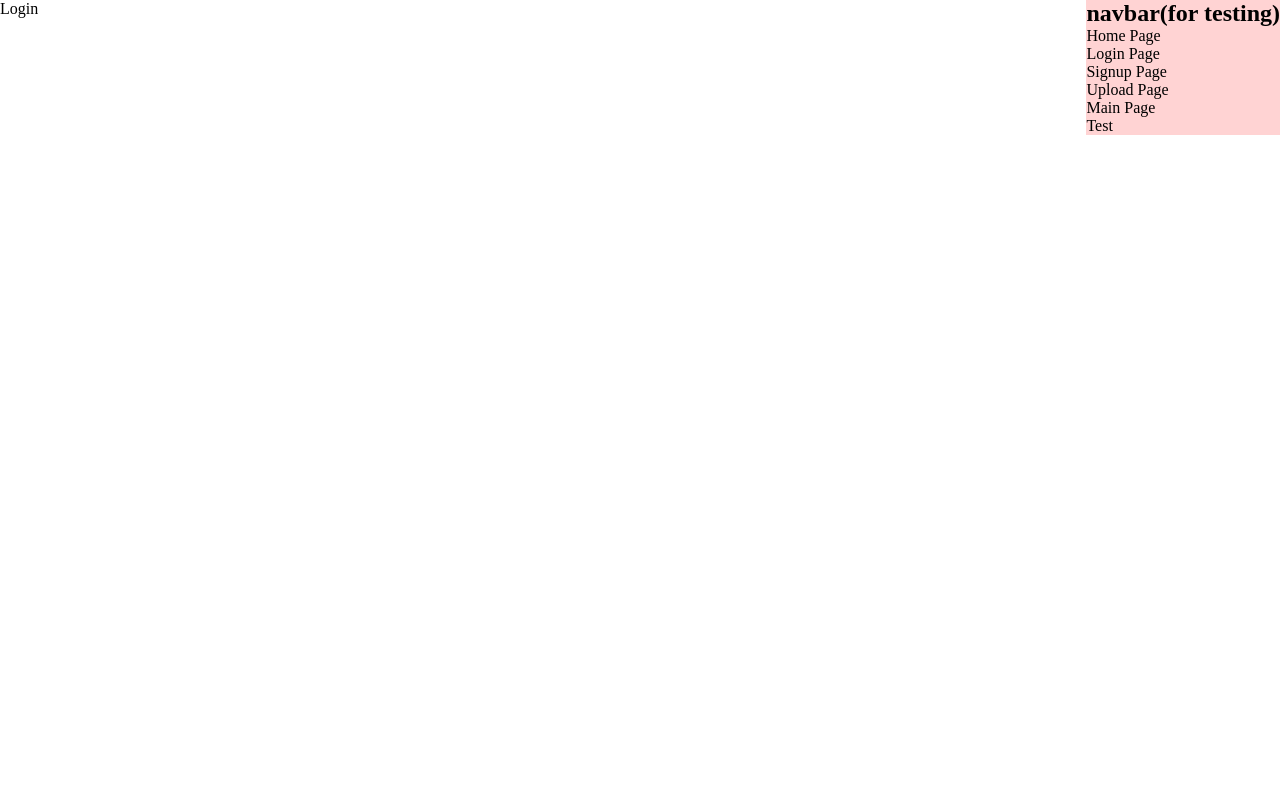
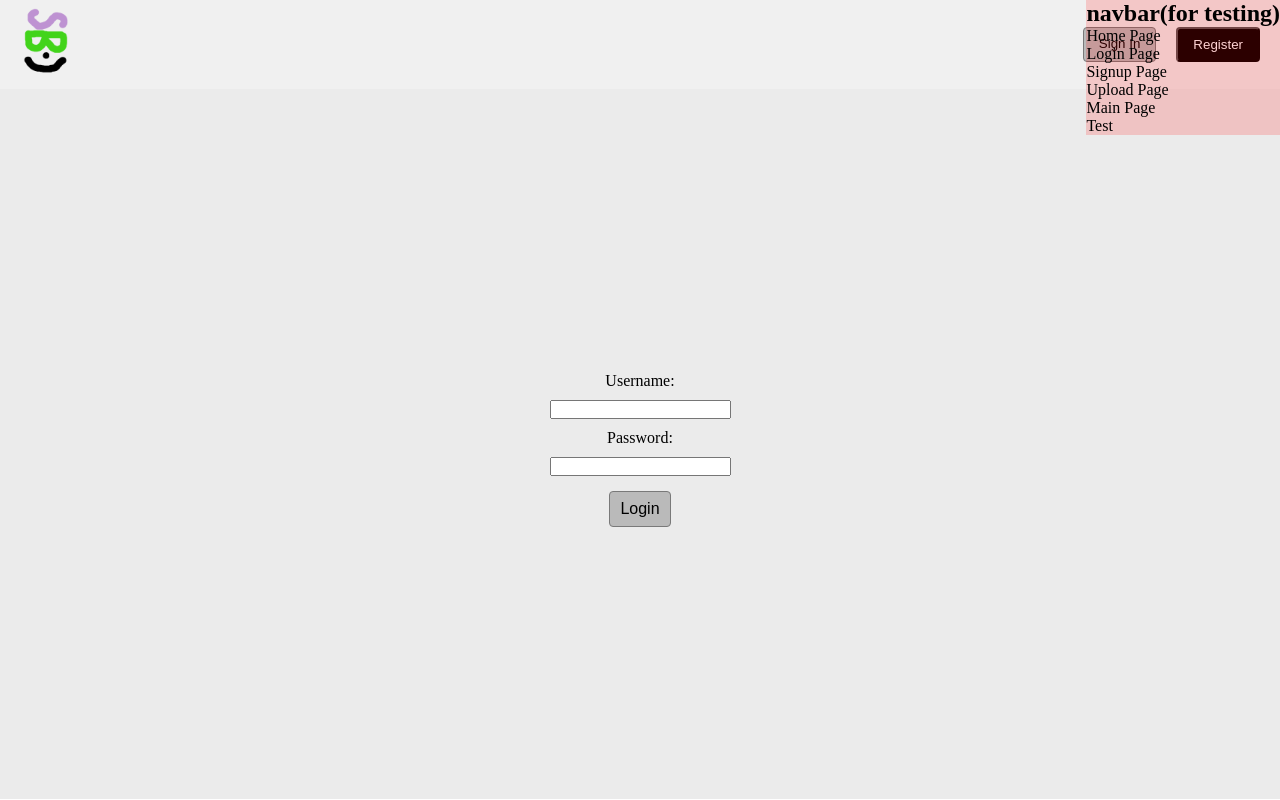
Before and after one commit to samlee03/study-ai-buddy, a React (Vite) app in the folder client/: page /login in a window 1280 px wide. Built offline with nearby package versions, Linux system fonts and the light colour scheme.

Commit message:
Basic Login/Signup Page setup

```diff
--- a/client/src/components/Header.jsx
+++ b/client/src/components/Header.jsx
@@ -1,9 +1,15 @@
 import React from 'react'
+import { useNavigate } from 'react-router-dom';
 import "../styles/Header.css"
+import logo from "../components/PlaceholderLogo.png"
 const Header = () => {
+    let navigate = useNavigate();
+    const LogoClick = () => {
+        navigate('/');
+    };
   return (
-    <div className="Header">
-      <p>Header</p>
+      <div className="Header">
+          <div onClick={LogoClick} classname="Logo-container"><img style={{ height: "75px" }} classname="Logo-img" src={logo} alt="Study Buddy"></img></div>
       <div className="Header-buttons">
         <button className="Sign-in-button">Sign In</button>
         <button className="Register-button">Register</button>
--- a/client/src/pages/Home.jsx
+++ b/client/src/pages/Home.jsx
@@ -12,10 +12,10 @@ const Home = () =>{
     <div>
       <Header/>
       <div>
-        <div className="Home-container">
+        <div className="Page-container">
           <div className="Home-content">
-            <h1 className="Home-title">Study Friend</h1>
-            <p className="Home-subtitle">AI-Powered Study Tool</p>
+            <h1 className="Home-title">Study Buddy</h1>
+            <p className="Home-subtitle">An AI-Powered Study Tool</p>
             <button className="Home-tryit-button" onClick={handleTryItClick}>
               Try It Now
             </button>
--- a/client/src/pages/LoginPage.jsx
+++ b/client/src/pages/LoginPage.jsx
@@ -1,8 +1,21 @@
 import React from 'react'
+import Header from '../components/Header'
+import "../styles/LoginPage.css"
 
 const LoginPage = () => {
   return (
-    <div>Login</div>
+      <div>
+          <Header />
+          <div className="Page-container">
+              <form>
+                  <label for="username">Username:</label><br></br>
+                  <input type="text"></input><br></br>
+                  <label for="password">Password:</label><br></br>
+                  <input type="password"></input><br></br>
+                  <input type="submit" value="Login"></input>
+              </form>
+          </div>
+      </div>
   )
 }
 
--- a/client/src/pages/SignupPage.jsx
+++ b/client/src/pages/SignupPage.jsx
@@ -1,9 +1,24 @@
 import React from 'react'
+import Header from '../components/Header'
+import "../styles/SignupPage.css"
 
 const SignupPage = () => {
-  return (
-    <div>SignupPage</div>
-  )
+    return (
+        <div>
+            <Header />
+            <div className="Page-container">
+                <form>
+                    <label for="new-username">Username:</label><br></br>
+                    <input type="text"></input><br></br>
+                    <label for="email">Email:</label><br></br>
+                    <input type="email"></input><br></br>
+                    <label for="new-password">Password:</label><br></br>
+                    <input type="password"></input><br></br>
+                    <input type="submit" value="Sign Up"></input>
+                </form>
+            </div>
+        </div>
+    )
 }
 
 export default SignupPage
--- a/client/src/styles/Header.css
+++ b/client/src/styles/Header.css
@@ -2,7 +2,7 @@
     display: flex;
     justify-content: space-between;
     align-items: center;
-    padding: 10px 20px;
+    padding: 5px 20px;
     background-color: #f0f0f0;
 }
 
@@ -35,3 +35,7 @@
 .Header-button:hover{
     background-color: #0056b3;
 }
+
+.Logo-container:hover{
+    cursor:pointer;
+}
--- a/client/src/styles/Home.css
+++ b/client/src/styles/Home.css
@@ -1,8 +1,8 @@
-.Home-container {
+.Page-container {
     display: flex;
     justify-content: center;
     align-items: center;
-    min-height: calc(100vh - 50px);
+    min-height: calc(100vh - 90px);
     text-align: center;
     background-color: rgb(235, 235, 235);
 }
@@ -11,12 +11,14 @@
     font-size: 3em;
     margin-bottom: 10px;
     color: rgb(0, 0, 0);
+    font-family: Noto Sans, sans-serif;
 }
 
 .Home-subtitle {
     font-size: 1.5em;
     margin-bottom: 20px;
     color: rgb(85, 85, 85);
+    font-family: Gill Sans, sans-serif;
 }
 
 .Home-tryit-button {
--- /dev/null
+++ b/client/src/styles/LoginPage.css
@@ -0,0 +1,9 @@
+input[value="Login"] {
+    border: 1px solid rgb(121, 121, 121);
+    border-radius: 4px;
+    cursor: pointer;
+    background-color: #bababa;
+    padding: 8px 10px 8px 10px;
+    margin-top: 15px;
+    font-size:16px;
+}
--- /dev/null
+++ b/client/src/styles/SignupPage.css
@@ -0,0 +1,14 @@
+label {
+	display: inline-block;
+	padding: 10px 0px 10px 0px;
+}
+
+input[value="Sign Up"] {
+	margin-top: 15px;
+	border-radius: 4px;
+	cursor: pointer;
+	background-color: #000000;
+	color: white;
+	padding: 8px 10px 8px 10px;
+	font-size: 16px;
+}
```
Also changed, not shown: client/src/components/PlaceholderLogo.png (added).
